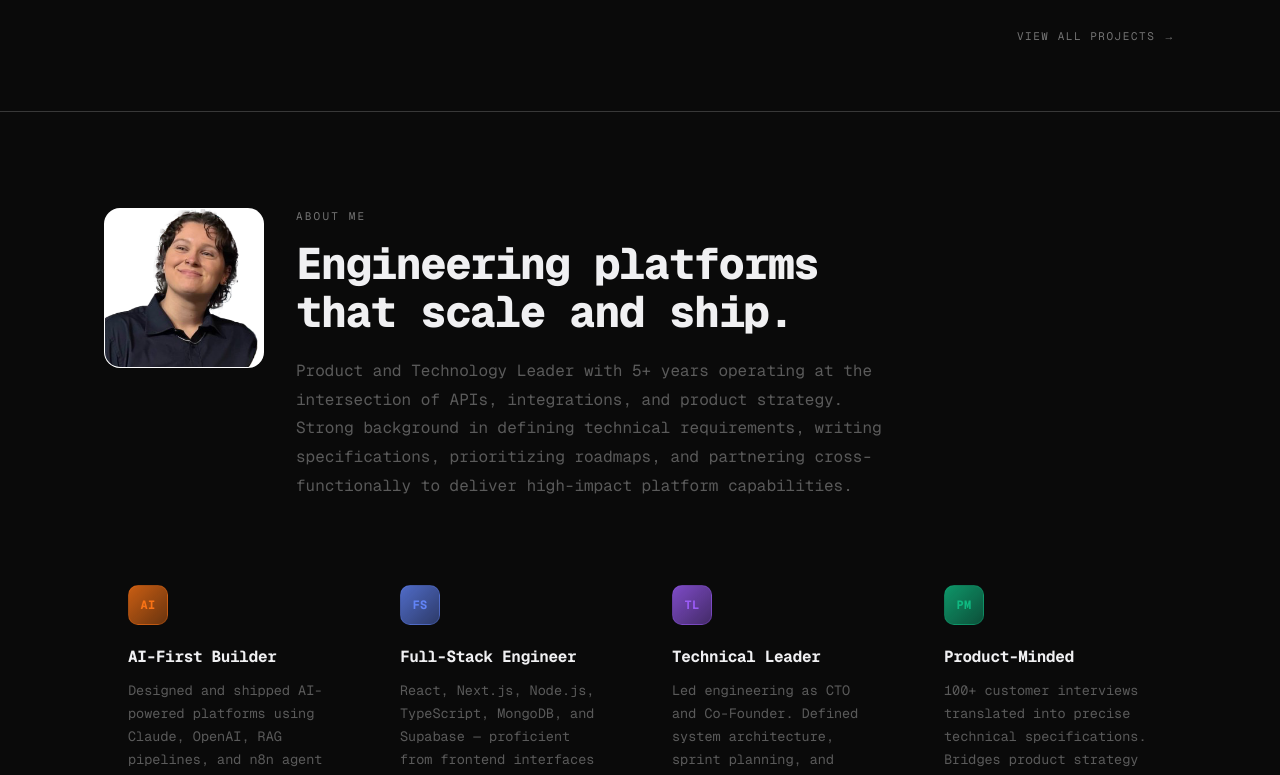
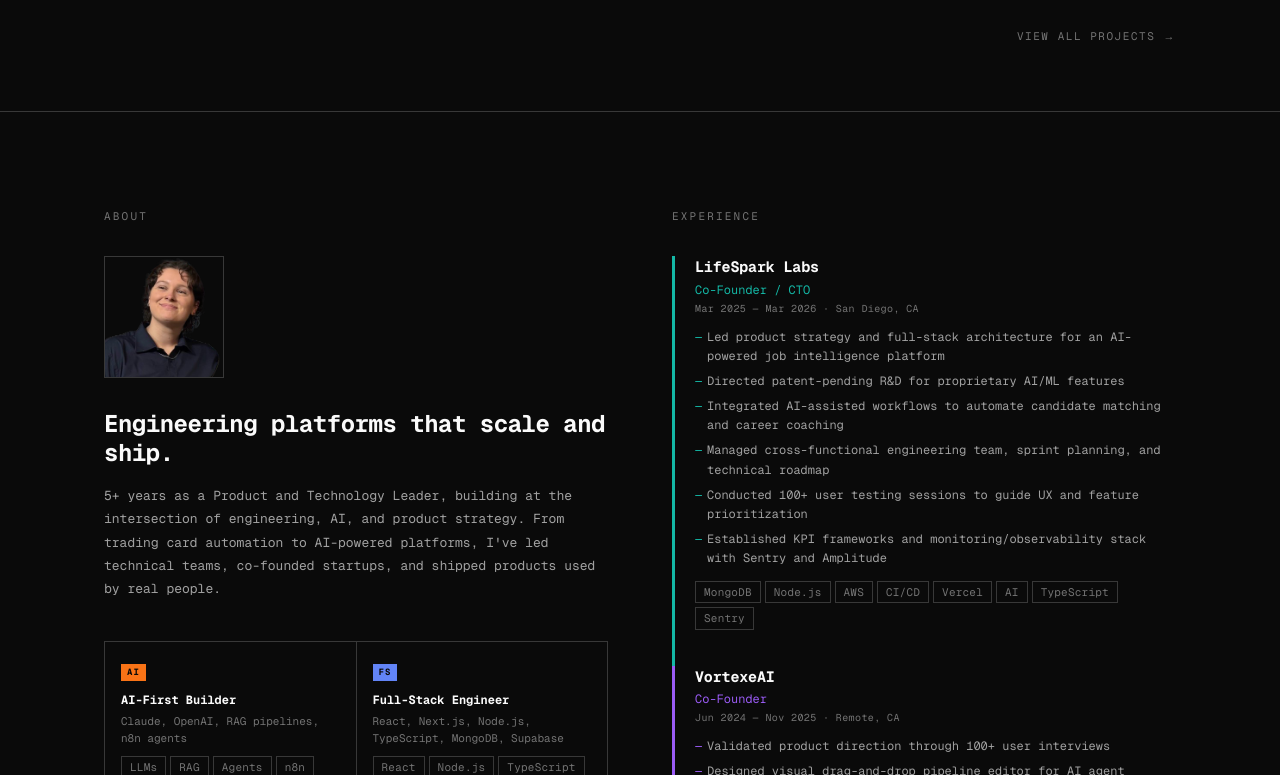
Before and after one commit to Khemby/portfolio, a Next.js app: page / in a window 1280 px wide. Shown: the part 1385-2160 px from the top of the page. Built offline with nearby package versions, Linux system fonts and the light colour scheme.

Commit message:
feat: wire up new page order — Nav Hero FeaturedProjects AboutExperience Skills Projects Contact

```diff
--- a/app/page.tsx
+++ b/app/page.tsx
@@ -1,11 +1,9 @@
 import Nav from "./components/Nav";
 import Hero from "./components/Hero";
 import FeaturedProjects from "./components/FeaturedProjects";
-import About from "./components/About";
+import AboutExperience from "./components/AboutExperience";
+import Skills from "./components/Skills";
 import Projects from "./components/Projects";
-import Experience from "./components/Experience";
-import Skills from "./components/Skills";
-import Education from "./components/Education";
 import Contact from "./components/Contact";
 
 export default function Home() {
@@ -14,11 +12,9 @@ export default function Home() {
       <Nav />
       <Hero />
       <FeaturedProjects />
-      <About />
+      <AboutExperience />
+      <Skills />
       <Projects />
-      <Experience />
-      <Skills />
-      <Education />
       <Contact />
     </>
   );
```
